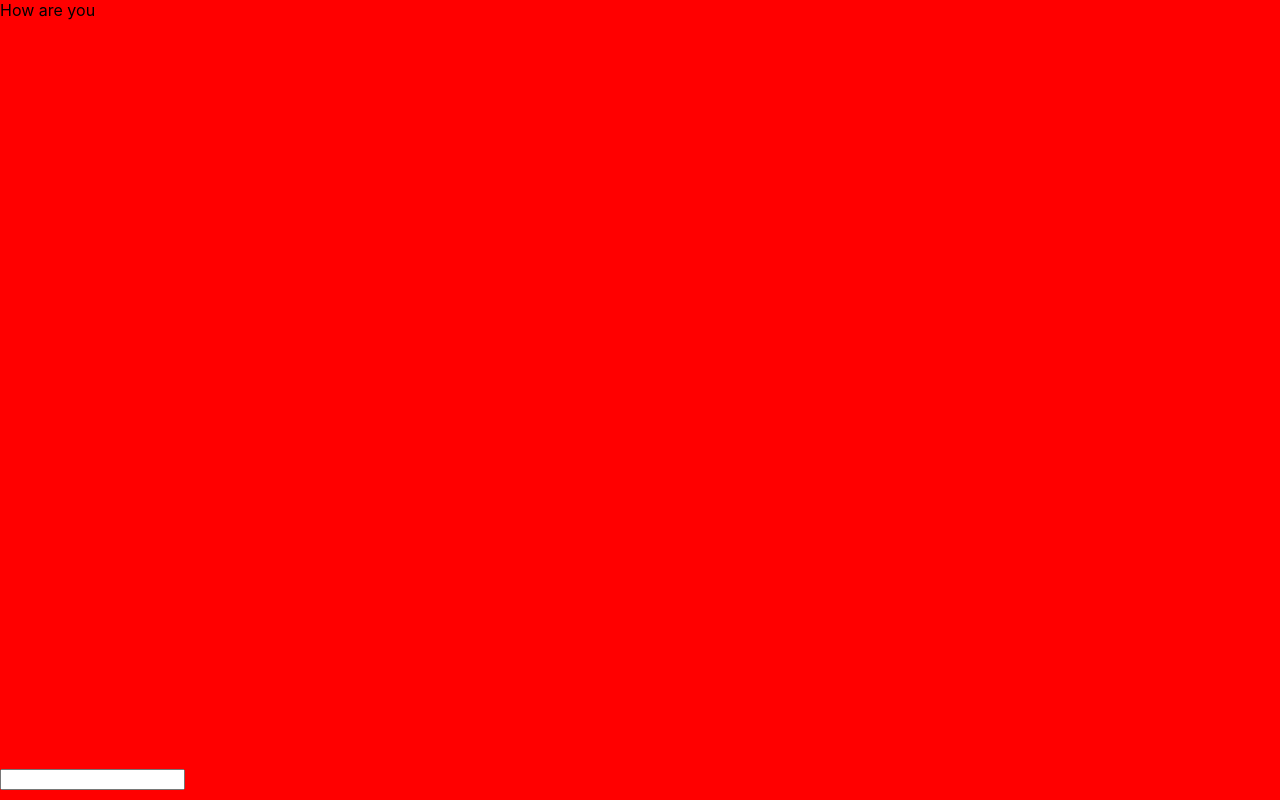
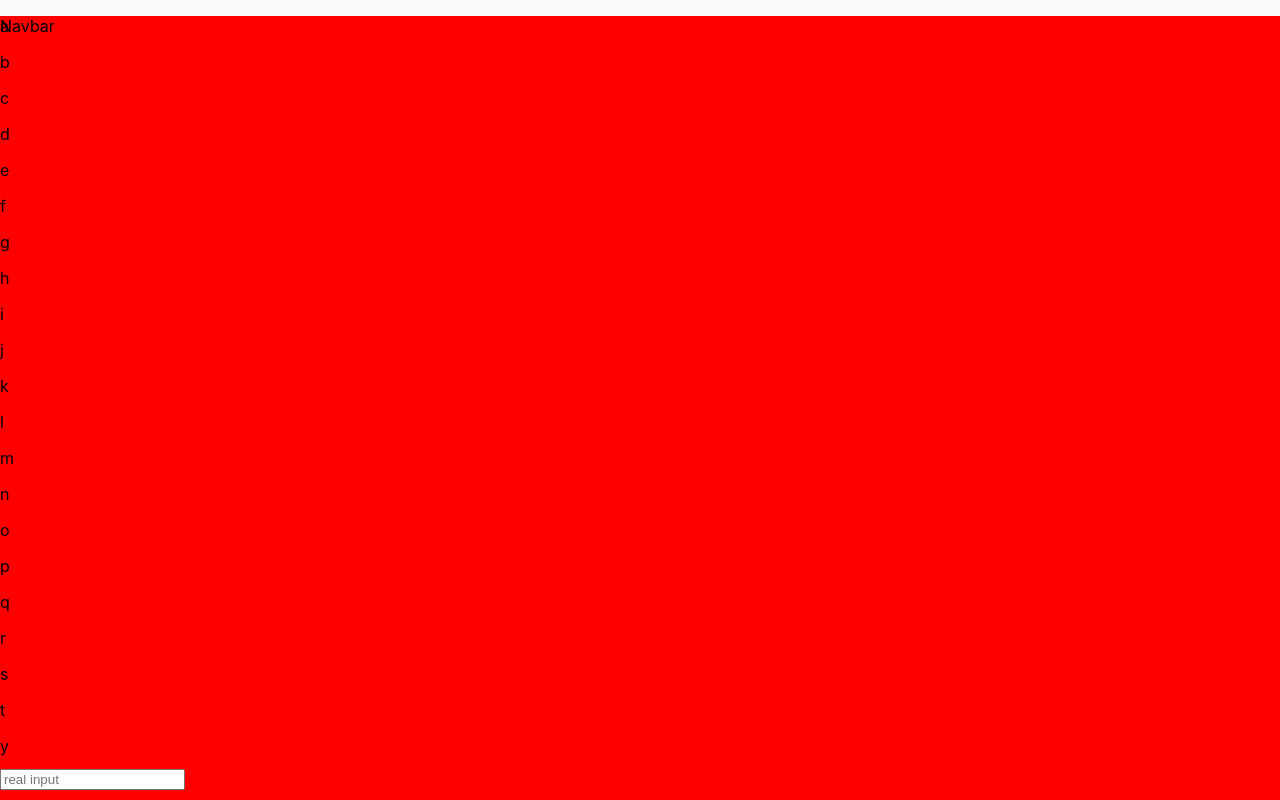
Before and after one commit to omosteven/test-app-app, a React (Create React App) app: page / in a window 1280 px wide. Shown: the top 800 px of the page. Built offline with nearby package versions, Linux system fonts and the light colour scheme.

Commit message:
test you

```diff
--- a/src/App.css
+++ b/src/App.css
@@ -42,7 +42,7 @@
 }
 
 .app-body {
-  height: 100vh;
+  height: 100%;
   width: 100%;
   background-color: red;
 }
--- a/src/App.js
+++ b/src/App.js
@@ -1,21 +1,135 @@
-// import Nav from './components/Nav/Nav';
-import './App.css';
-// import BioData from './components/BioData/BioData';
-// import Gallery from './components/Gallery/Gallery';
-function App() {
+import React, { useRef } from "react";
+
+import MessageList from "./MessageList";
+import "./App.css"
+
+const App = ({ classes }) => {
+  const inputRef = useRef();
+  const inputContainerRef = useRef();
+  const messageListContainerRef = useRef();
+  const navbarContainerRef = useRef();
+  //const [isKeyboardOpen, setIsKeyboardOpen] = useState(false);
+
+
+  const handleInputBlur = () => {
+    //setIsKeyboardOpen(false);
+    // hideInput();
+    // showDummy();
+    console.log('closed')
+    inputContainerRef.current.style.top = "0px";
+    messageListContainerRef.current.style.height = 'unset';
+  };
+
+  // const hideInput = () => {
+  //   // inputContainerRef.current.style=
+  //   // inputContainerRef.current.style.position = "absolute";
+  //   // inputContainerRef.current.style.zIndex = 0;
+  //   // inputContainerRef.current.style.left = "99999px";
+  //   // inputContainerRef.current.style.top = "0px";
+  //   inputContainerRef.current.removeEventListener("touchmove", e => {
+  //     e.preventDefault();
+  //   });
+  //   messageListContainerRef.current.style.height = "calc(100vh - 128px)";
+  //   if (navbarContainerRef.current) {
+  //     navbarContainerRef.current.removeEventListener("touchmove", e => {
+  //       e.preventDefault();
+  //     });
+  //   }
+  // };
+
+  const showInput = () => {
+    console.log('opened ')
+    // Moves the real input on-screen
+    inputContainerRef.current.style.display='initial'
+    // inputContainerRef.current.style.position = "absolute";
+    // inputContainerRef.current.style.zIndex = 999;
+    // inputContainerRef.current.style.left = "0px";
+    // inputContainerRef.current.style.width = "100%";
+    // inputContainerRef.current.style.height = "64px";
+    inputContainerRef.current.addEventListener("touchmove", e => {
+      e.preventDefault();
+    });
+    // Positions the real input at the right height for the type of iPhone
+    switch (window.innerHeight) {
+      case 798: // iPhone XR, Xs Max iOS 12.4
+        inputContainerRef.current.style.top = "377px";
+        messageListContainerRef.current.style.height = "312px";
+        break;
+      case 714: // iPhone X, Xs
+        inputContainerRef.current.style.top = "304px";
+        messageListContainerRef.current.style.height = "300px";
+        break;
+      case 696: // iPhone 6 Plus, 6s Plus, 7 Plus, 8 Plus
+        inputContainerRef.current.style.top = "316px";
+        messageListContainerRef.current.style.height = "300px";
+        break;
+      case 627: // iPhone 6, 6s, 7, 8
+        inputContainerRef.current.style.top = "258px";
+        messageListContainerRef.current.style.height = "300px";
+        break;
+      case 528: // iPhone 5s, SE, iOS 12.4
+        inputContainerRef.current.style.top = "166px";
+        messageListContainerRef.current.style.height = "300px";
+        break;
+      default:
+        inputContainerRef.current.style.top = "356px";
+        messageListContainerRef.current.style.height = "300px";
+    }
+
+    if (navbarContainerRef.current) {
+      navbarContainerRef.current.addEventListener("touchmove", e => {
+        e.preventDefault();
+      });
+    }
+
+    if (messageListContainerRef.current) {
+      messageListContainerRef.current.addEventListener("touchmove", e => {
+        if (!e.currentTarget) {
+          return;
+        }
+        if (e.currentTarget.scrollTop === 0) {
+          e.currentTarget.scrollTop = 1;
+        } else if (
+          e.currentTarget.scrollHeight ===
+          e.currentTarget.scrollTop + e.currentTarget.offsetHeight
+        ) {
+          e.currentTarget.scrollTop -= 1;
+        }
+      });
+    }
+  };
+
+  // window.addEventListener("resize", (e) => {
+  //  console.log('keyboard opened',e)
+  // });
   return (
-    <>
-    <div className='app-body'>
-      <header>How are you</header>
-      <input />
+    <div className="app-body">
+      <div style={{width:'100%'}}>
+        <div ref={navbarContainerRef} style={{position:'fixed'}}>
+          <header>Navbar</header>
+        </div>
+        <div ref={inputContainerRef} style={{position:'fixed', bottom:'10px'}}>
+          <input
+            inputRef={inputRef}
+            variant="outlined"
+            fullwidth="true"
+            // onFocus={setIsKeyboardOpen(false)}
+            onBlur={() => handleInputBlur()}
+            onFocus={()=>showInput()}
+            placeholder="real input"
+            autoComplete="false"
+          />
+        </div>
+        <div
+          ref={messageListContainerRef}
+
+        >
+          <MessageList />
+        </div>
+
+      </div>
     </div>
-    {/* <Nav />
-    <div className="container">
-    <BioData />
-    <Gallery />
-    </div> */}
-    </>
   );
-}
+};
 
 export default App;
--- a/src/AppTest.js
+++ b/src/AppTest.js
@@ -151,3 +151,8 @@
 // }
 
 // export default App;
+
+{/* <div className='app-body'>
+<header>How are you</header>
+<input />
+</div> */}
--- /dev/null
+++ b/src/MessageList.js
@@ -0,0 +1,48 @@
+import React from "react";
+
+const messages = [
+  "a",
+  "b",
+  "c",
+  "d",
+  "e",
+  "f",
+  "g",
+  "h",
+  "i",
+  "j",
+  "k",
+  "l",
+  "m",
+  "n",
+  "o",
+  "p",
+  "q",
+  "r",
+  "s",
+  "t",
+  "y",
+  "v",
+  "w",
+  "x",
+  "y",
+  "z",
+  "aa",
+  "bb",
+];
+
+const MessageList = ({ classes }) => {
+  return (
+    <React.Fragment>
+      {messages.map((message, i) => {
+        return (
+          <div key={i}>
+            <p>{message}</p>
+          </div>
+        );
+      })}
+    </React.Fragment>
+  );
+};
+
+export default MessageList
```
